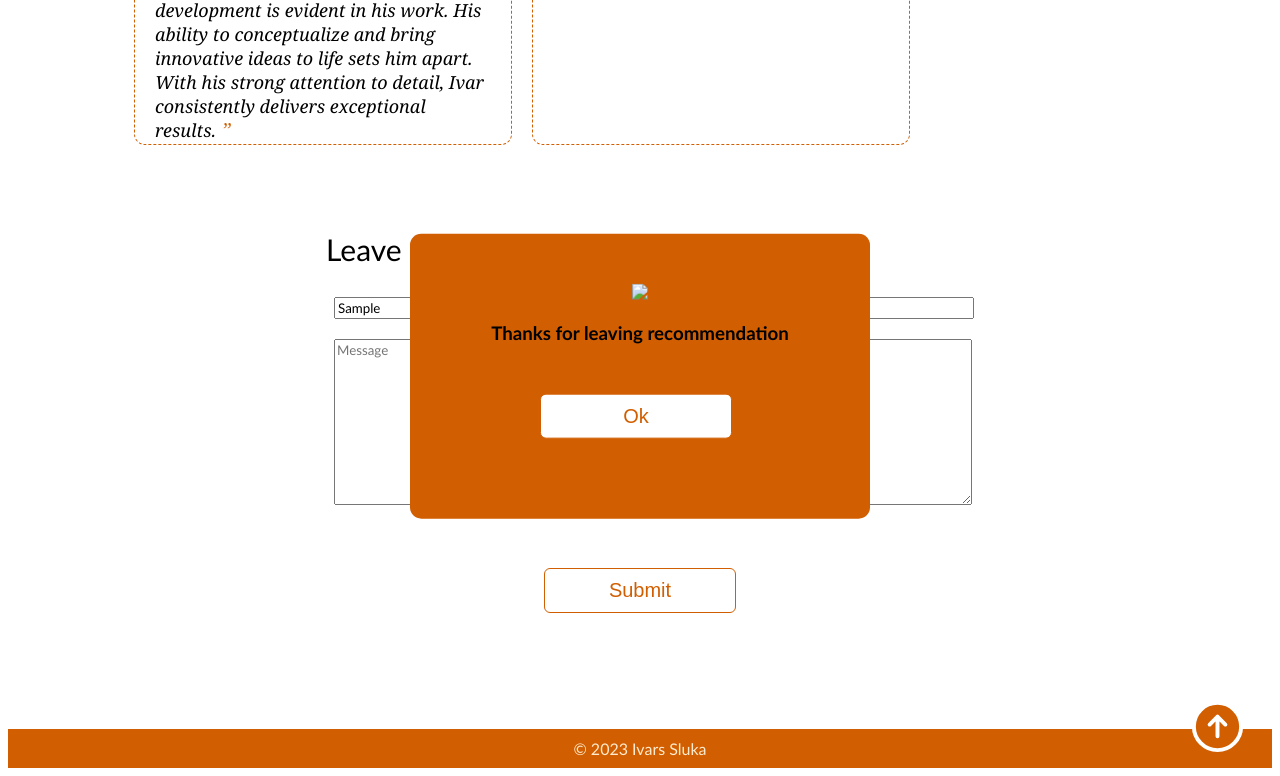
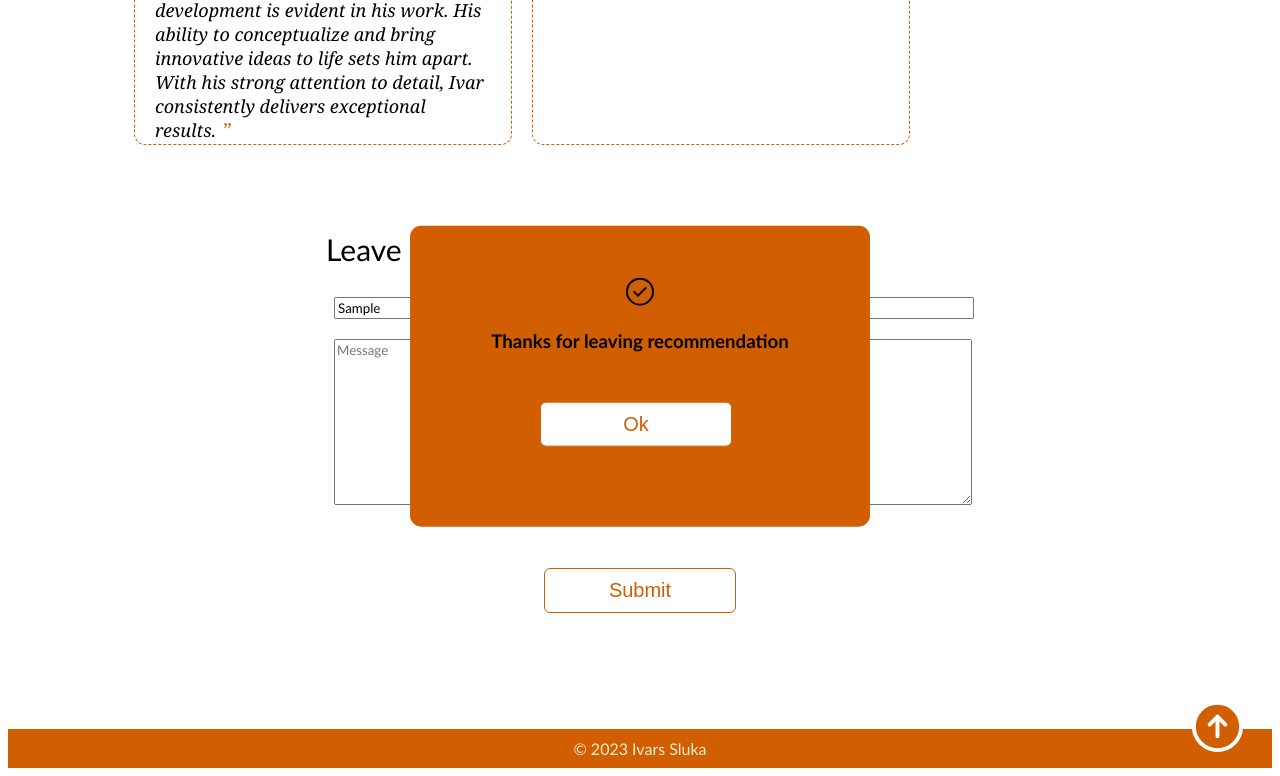
Before and after one commit to Ivarock/Ivarock-Portfolio, a plain HTML site: page index.html in a window 1280 px wide. Both pictures are taken after typing "Sample", "Sample" into the empty fields and a click on the button "Submit". Shown: the part 2326-3102 px from the top of the page. Drawn offline with Linux system fonts and the light colour scheme.

Commit message:
Update index.html
fixed checkmark source

```diff
--- a/index.html
+++ b/index.html
@@ -187,7 +187,7 @@
     </div>
 
     <div class="popup" id="popup" class="flex_center">
-      <img src="html_finalprojimages/checkmark-outline.svg"/>
+      <img src="html_finalprojimages/checkmark--outline.svg"/>
       <h3>Thanks for leaving recommendation</h3>
       <button onclick="showPopup(false)">Ok</button>
     </div>
```
